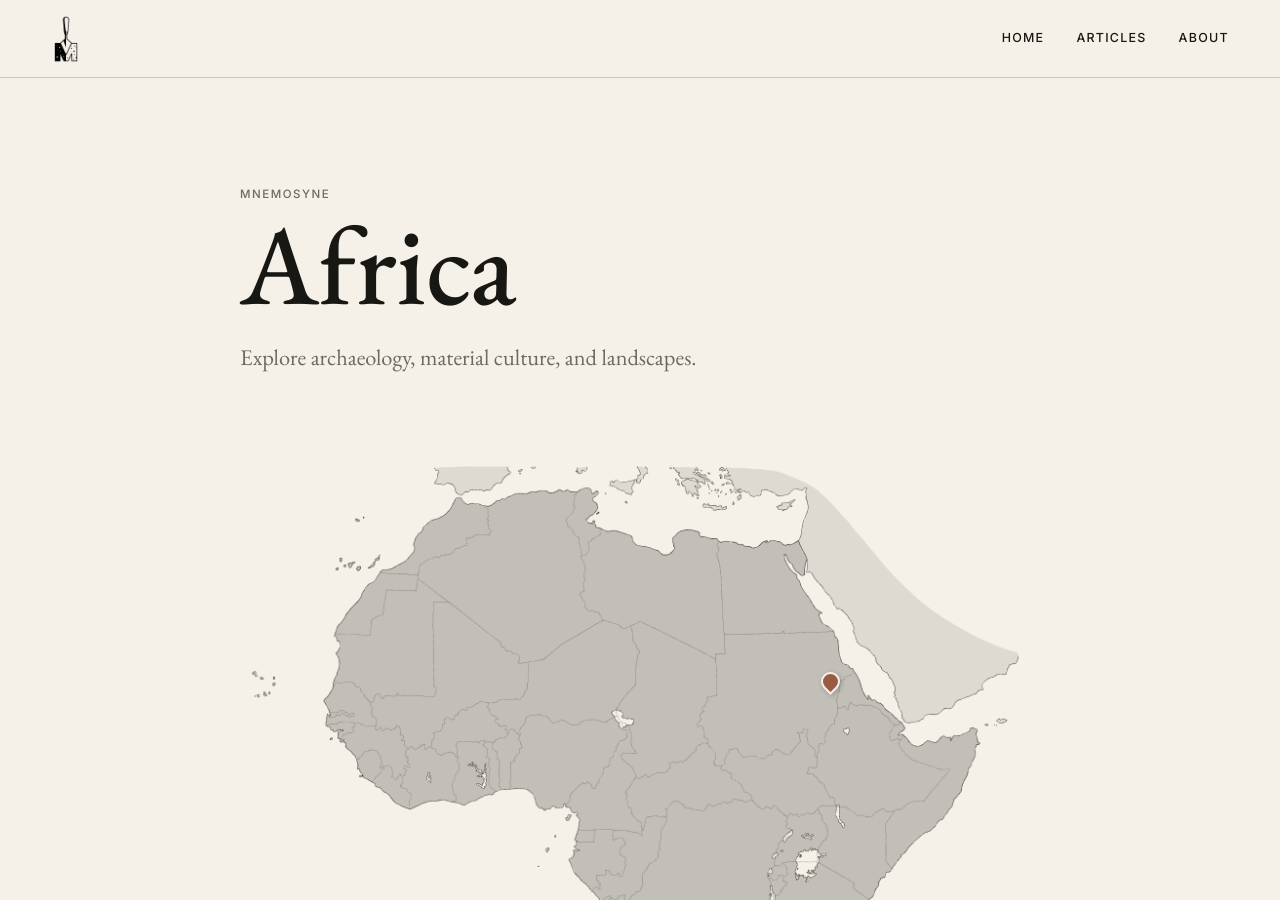
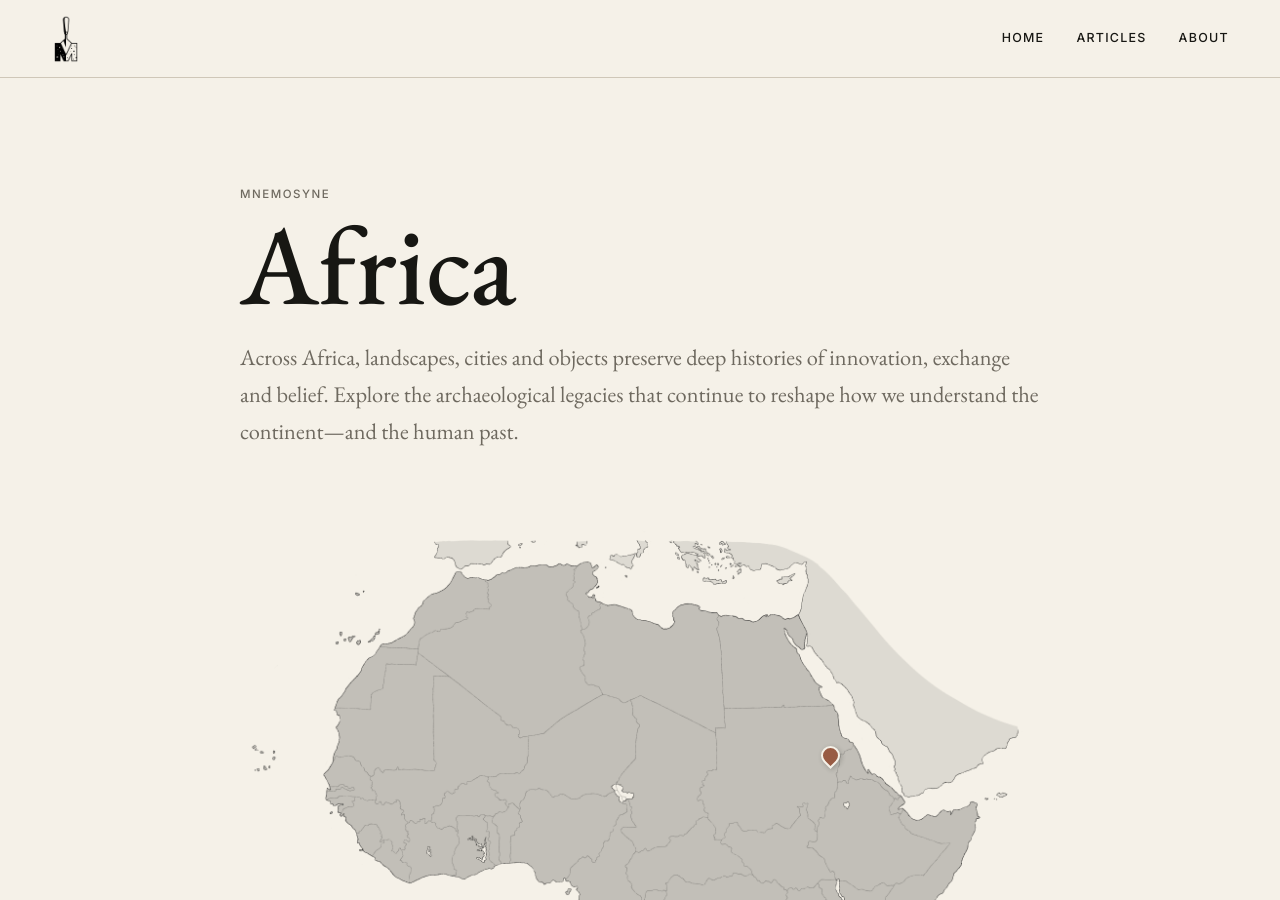
Before and after one commit to basolmsted-blip/mnemosyne-online, a Jekyll site: the page built from regions/africa.html, in a window 1280 px wide and 900 px high. Built offline with Jekyll 4.4.1, drawn with Linux system fonts in a browser that asks for light colours.

Commit message:
Add files via upload

```diff
--- a/regions/africa.html
+++ b/regions/africa.html
@@ -2,7 +2,7 @@
 layout: page
 title: "Africa"
 permalink: /regions/africa/
-subtitle: Explore archaeology, material culture, and landscapes.
+subtitle: Across Africa, landscapes, cities and objects preserve deep histories of innovation, exchange and belief. Explore the archaeological legacies that continue to reshape how we understand the continent—and the human past.
 ---
 {% assign region_posts = site.posts | where_exp: "post", "post.regions contains 'africa'" %}
 <div class="region-map" aria-label="Article locations in Africa">
```
